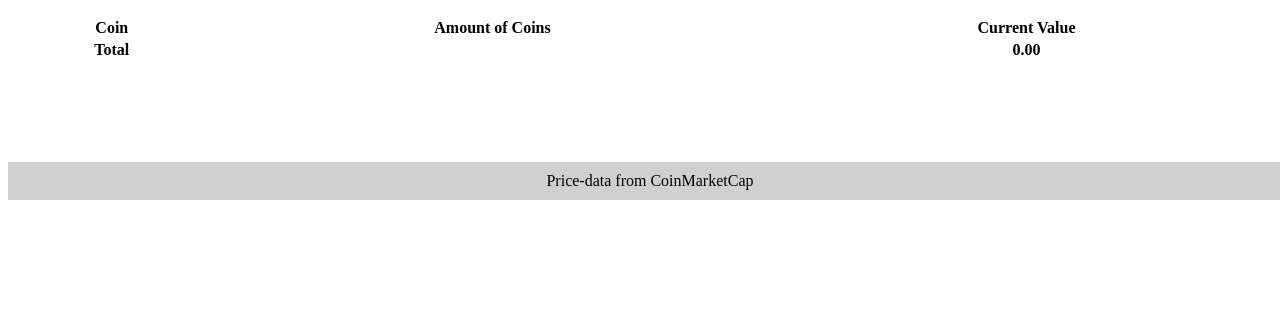
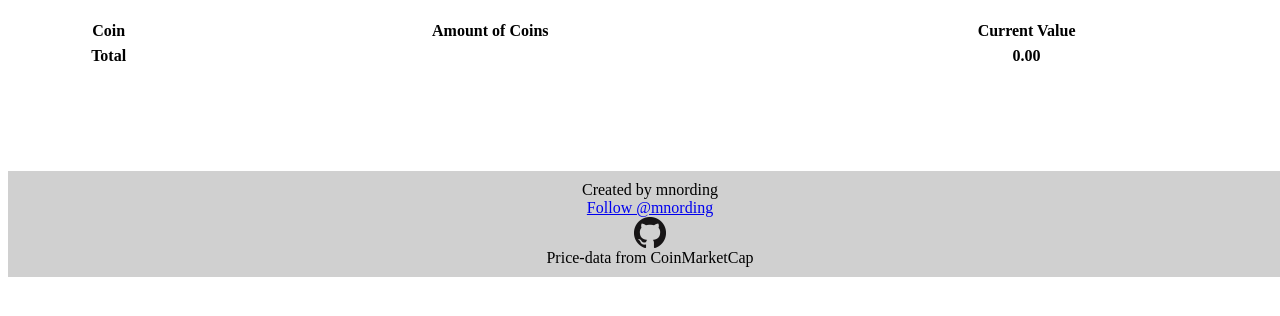
Before and after one commit to mnording/QSPPortfolio, a PHP site: page / in a window 1280 px wide. Shown: the part 416-732 px from the top of the page. Run offline with PHP 8.4, Linux system fonts and the light colour scheme; data that the repository does not hold is empty; a stand-in replaces the project's code that opens the database connection; some libraries are stand-ins or nearby versions.

```diff
--- a/css/main.css
+++ b/css/main.css
@@ -17,3 +17,10 @@
     background-color: #d0d0d0;
 
 }
+table{
+    border-spacing: 0px 5px;
+}
+table tr:nth-child(2) td
+{
+    background-color: #f4f4f4
+}
--- a/index.php
+++ b/index.php
@@ -43,7 +43,7 @@ $chartData = $portfolio->GetDailyPriceData(1519689600,time());
         echo "<td>".$coin->GetName()."</td>";
         echo "<td>".number_format($amount)."</td>";
         echo "<td>".money_format('%i', $currentValue)."</td>";
-        echo "<tr>";
+        echo "</tr>";
         $totalvalue += $currentValue;
     }
     ?>
@@ -56,6 +56,12 @@ $chartData = $portfolio->GetDailyPriceData(1519689600,time());
     </tbody>
 </table>
 <div class="footer">
+    <span>Created by mnording</span><br>
+    <span><a href="https://twitter.com/mnording?ref_src=twsrc%5Etfw" class="twitter-follow-button" data-show-count="false">Follow @mnording</a><script async src="https://platform.twitter.com/widgets.js" charset="utf-8"></script>
+    </span></br>
+   <span>
+       <a href="https://github.com/mnording/QSPPortfolio/"><img src="images/GitHub-Mark-32px.png"></a>
+   </span> </br>
     <span>Price-data from CoinMarketCap</span>
 </div>
 <script>
```
Also changed, not shown: dbconfig-sample.php (added, +11 -0 lines), images/GitHub-Mark-32px.png (added).
